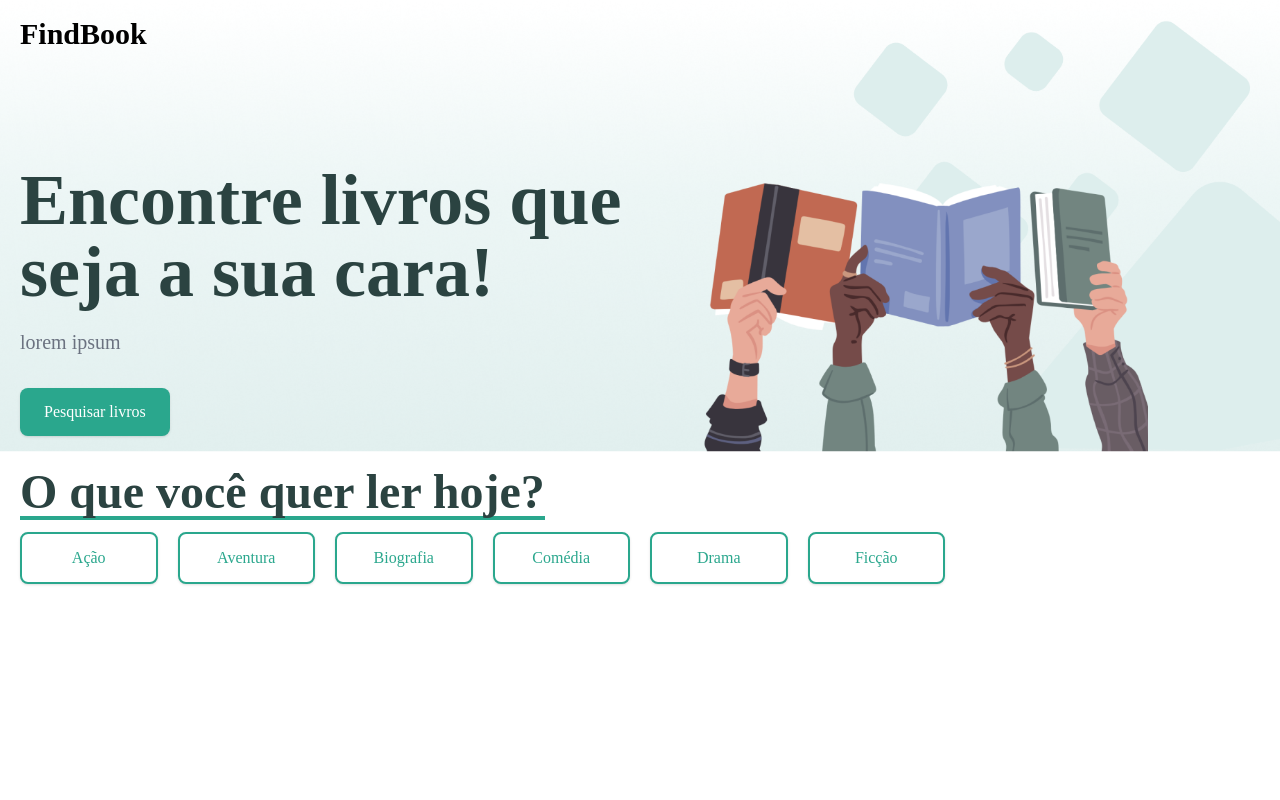
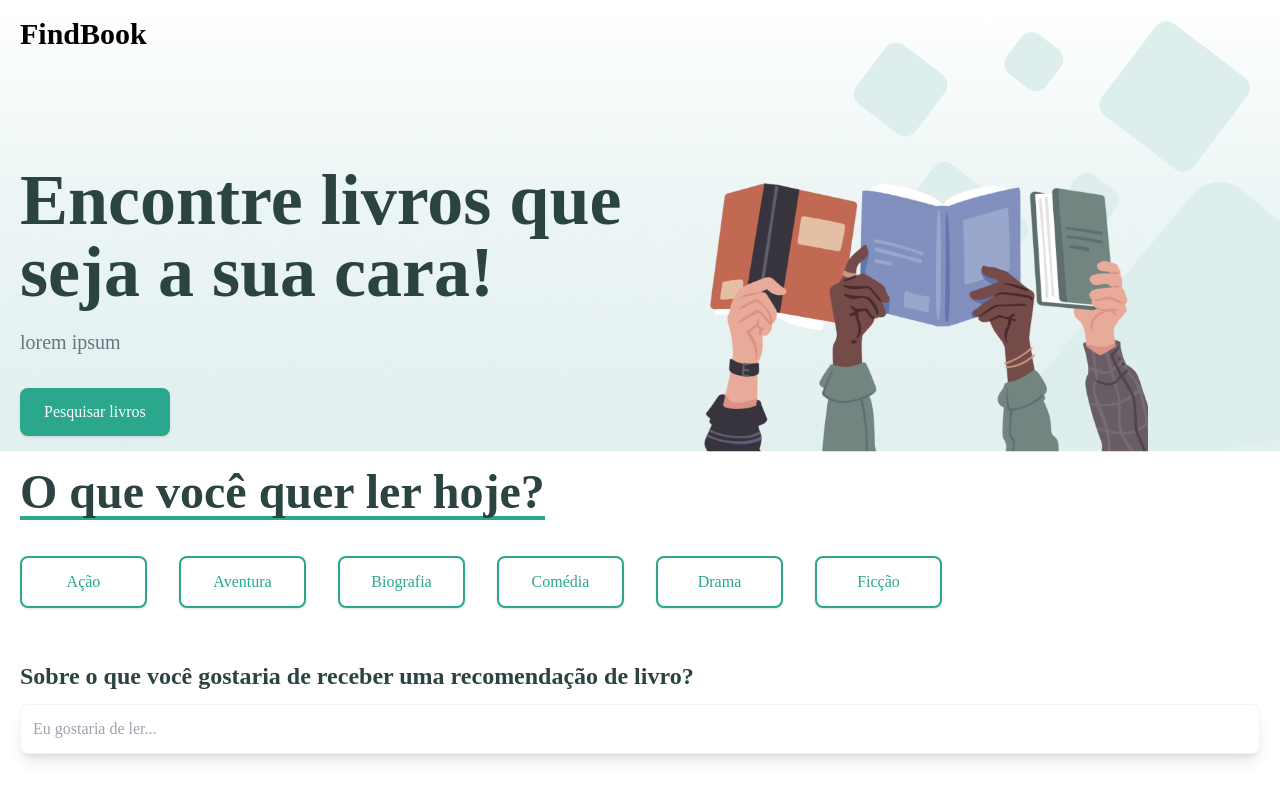
Before and after one commit to Renanvt/projeto_semana-do-heroi, a React (Vite) app in the folder frontend/: page / in a window 1280 px wide. Built offline with nearby package versions, Linux system fonts and the light colour scheme; the HTML template or start-up script is replaced by a standard one.

Commit message:
Adicionando a barra de pesquisa

```diff
--- a/frontend/src/pages/Home/index.tsx
+++ b/frontend/src/pages/Home/index.tsx
@@ -32,12 +32,16 @@ export function Home() {
             <Header />
             <Container>
                 <Title title="O que você quer ler hoje?" />
-                <div className="gap-5 grid grid-cols-8">
+                <div className="gap-8 grid grid-cols-8 my-6">
                     {genderBooks.map((book) => (
                         <Button title={book} variant={selectedGender.includes(book) ? 'dark' : 'light'}
                         onClick={()=>handleSelect(book)} />
                     ))}
                 </div>
+                <div className='pt-7'>
+                    <p className='text-evergreen font-semibold text-2xl'>Sobre o que você gostaria de receber uma recomendação de livro?</p>
+                    <input type="text" placeholder="Eu gostaria de ler..." className="outline-none shadow-lg border border-gray-100 rounded-lg w-full p-3 mt-3" />
+                </div>
             </Container>
         </>
     )
```
